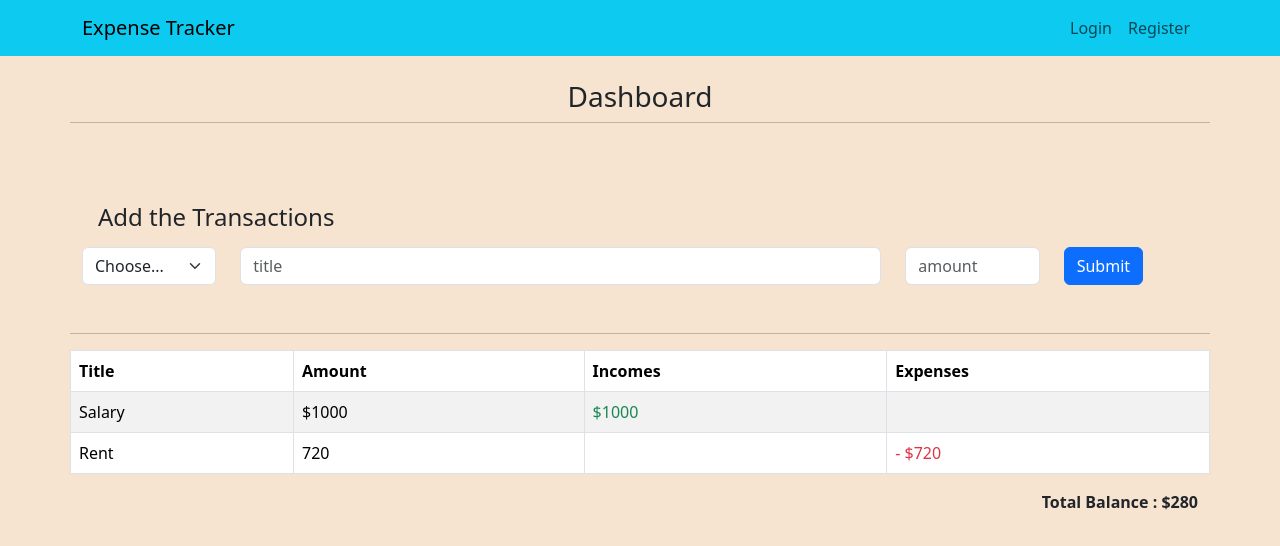
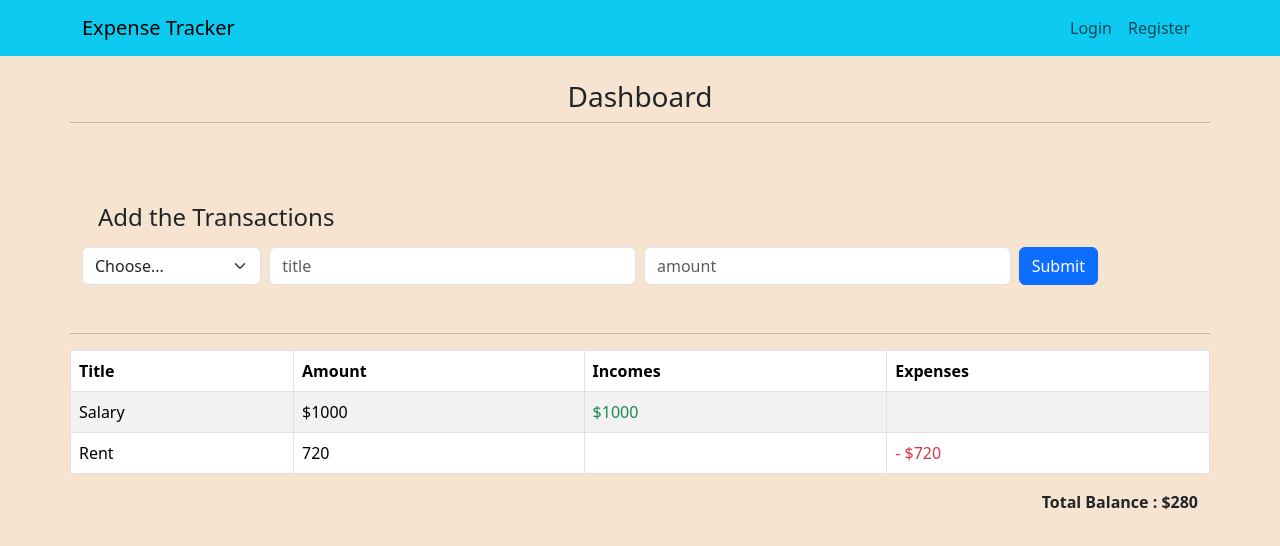
Before and after one commit to anmolft9/expenseTracker_Revision, a React (Create React App) app in the folder client/: page /dashboard in a window 1280 px wide. Shown: the top 546 px of the page. Built offline with nearby package versions, Linux system fonts and the light colour scheme.

Commit message:
added the value from the transaction-form to the state

```diff
--- a/client/src/components/form/TransactionForm.js
+++ b/client/src/components/form/TransactionForm.js
@@ -1,28 +1,50 @@
+import { useState } from "react";
 import { Button } from "react-bootstrap";
 import Col from "react-bootstrap/Col";
 import Form from "react-bootstrap/Form";
 import Row from "react-bootstrap/Row";
 
 export const TransactionForm = () => {
+  const [transaction, setTransaction] = useState({});
+  const handleOnChange = (e) => {
+    const { name, value } = e.target;
+    // console.log(name, value);
+    setTransaction({ ...transaction, [name]: value });
+  };
+
+  const handleOnSubmit = (e) => {
+    e.preventDefault();
+    console.log(transaction);
+  };
+
   return (
     <div className="mt-5">
-      <Form>
+      <Form onSubmit={handleOnSubmit}>
         <h4 className="m-3">Add the Transactions</h4>
-        <Row>
-          <Col>
-            <Form.Select>
+        <Row className="g-2">
+          <Col md="2">
+            <Form.Select name="transactionType" onChange={handleOnChange}>
               <option value="">Choose...</option>
               <option>Income</option>
               <option>Expense</option>
             </Form.Select>
           </Col>
-          <Col xs={7}>
-            <Form.Control name="title" placeholder="title" />
+          <Col md="4">
+            <Form.Control
+              onChange={handleOnChange}
+              name="title"
+              placeholder="title"
+            />
           </Col>
-          <Col>
-            <Form.Control name="amounts" type="number" placeholder="amount" />
+          <Col md="4">
+            <Form.Control
+              onChange={handleOnChange}
+              name="amounts"
+              type="number"
+              placeholder="amount"
+            />
           </Col>
-          <Col>
+          <Col md="2">
             <Button type="submit">Submit</Button>
           </Col>
         </Row>
--- a/client/src/helpers/axiosHelper.js
+++ b/client/src/helpers/axiosHelper.js
@@ -27,3 +27,14 @@ export const loginUser = async (obj) => {
     };
   }
 };
+
+export const postNewTransaction = async (obj) => {
+  try {
+    axios.post(userEP + "/transactions", obj);
+  } catch (error) {
+    return {
+      status: "error",
+      message: error.message,
+    };
+  }
+};
```
